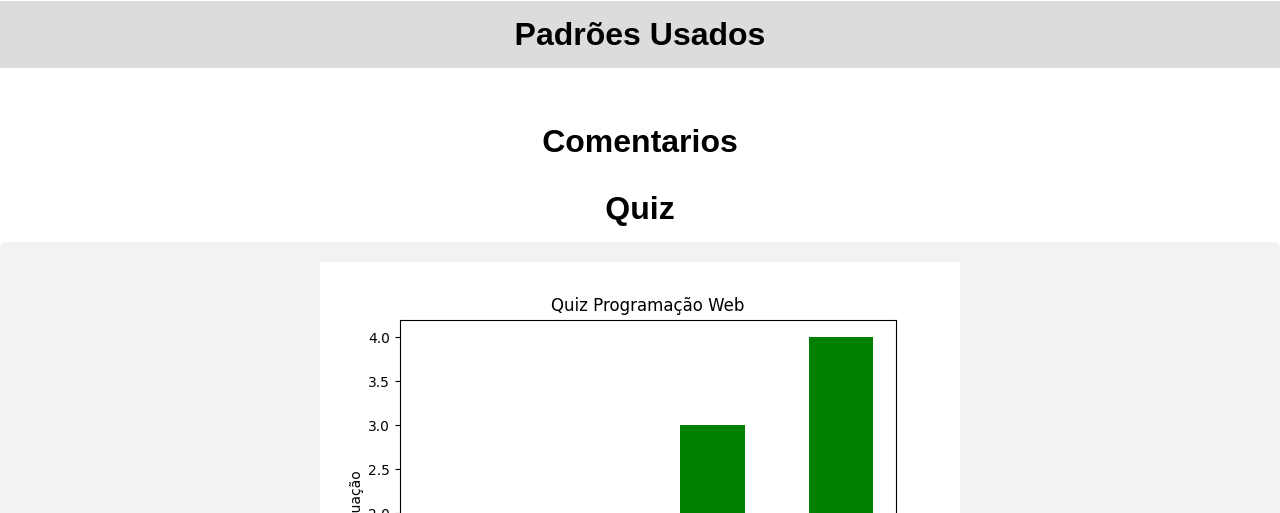
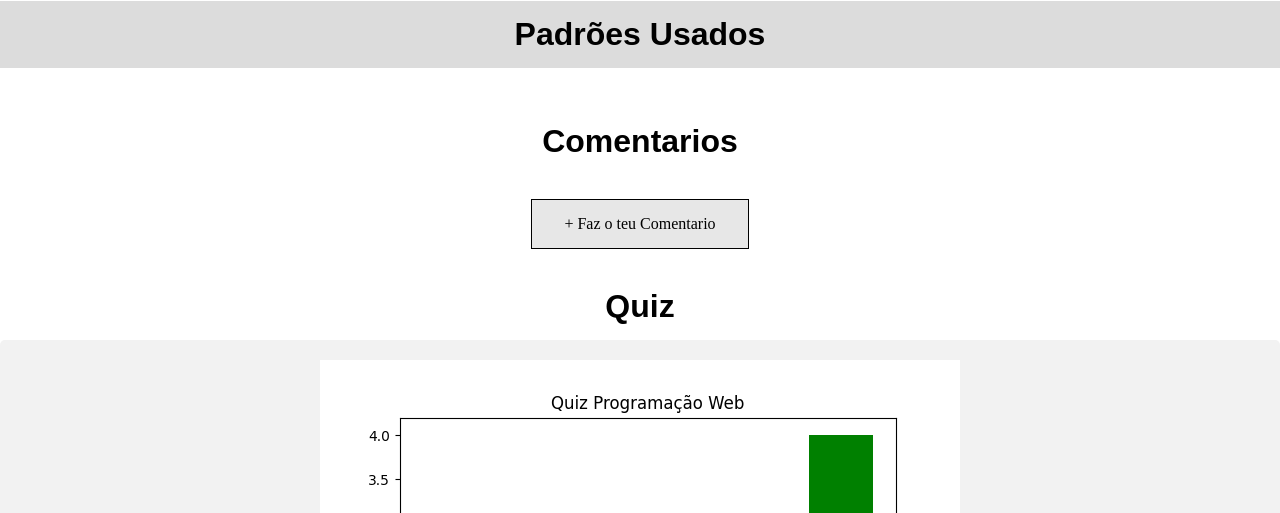
Before and after one commit to DrAlexWild/goncalo_portfolio, a Django app: template portfolio/templates/portfolio/Web.html in a window 1280 px wide; the page is wider, and only the part inside the window is pictured. Shown: the part 2985-3498 px from the top of that part. Run offline with Django 4.2, Linux system fonts and the light colour scheme; the template is opened without the code that fills it: values that come from a table or form of the project are taken from there, others are empty; parts of the project's set-up code (start-up, migrations or seed data) failed here and were passed over; some web fonts are replaced.

Commit message:
Comentarios3

```diff
--- a/portfolio/templates/portfolio/Web.html
+++ b/portfolio/templates/portfolio/Web.html
@@ -97,6 +97,9 @@
          <a href="{% url 'portfolio:tecnologia_apagar' Tecnologia.id %}" class="botao">Apagar</a>
         {% endif %}
 {% endfor %}
+    <div class="outro">
+        <a href="{% url 'portfolio:nova' %}" class="botao">+ Faz o teu Comentario</a>
+    </div>
 
 <h1 class="base1">Quiz</h1>
 
```
